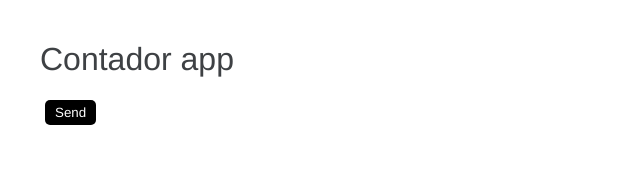
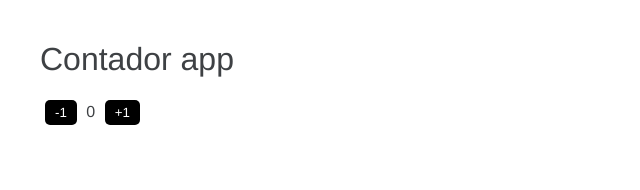
Before and after one commit to johnny75710/angular, an Angular app in the folder 01-bases/: page / in a window 1280 px wide. Shown: the top 190 px of the page, without its empty margins (0-640 px from the left). Built offline with nearby package versions, Linux system fonts and the light colour scheme.

Commit message:
App contador

```diff
--- a/01-bases/src/app/app.component.html
+++ b/01-bases/src/app/app.component.html
@@ -1,2 +1,4 @@
 <h1>{{ title }}</h1>
-<button>Send</button>
+<button (click)="numero = numero - 1">-1</button>
+<span> {{ numero }} </span>
+<button (click)="numero = numero + 1">+1</button>
--- a/01-bases/src/app/app.component.ts
+++ b/01-bases/src/app/app.component.ts
@@ -6,4 +6,5 @@ import { Component } from '@angular/core';
 })
 export class AppComponent {
   title = 'Contador app';
+  numero: number = 0;
 }
```
